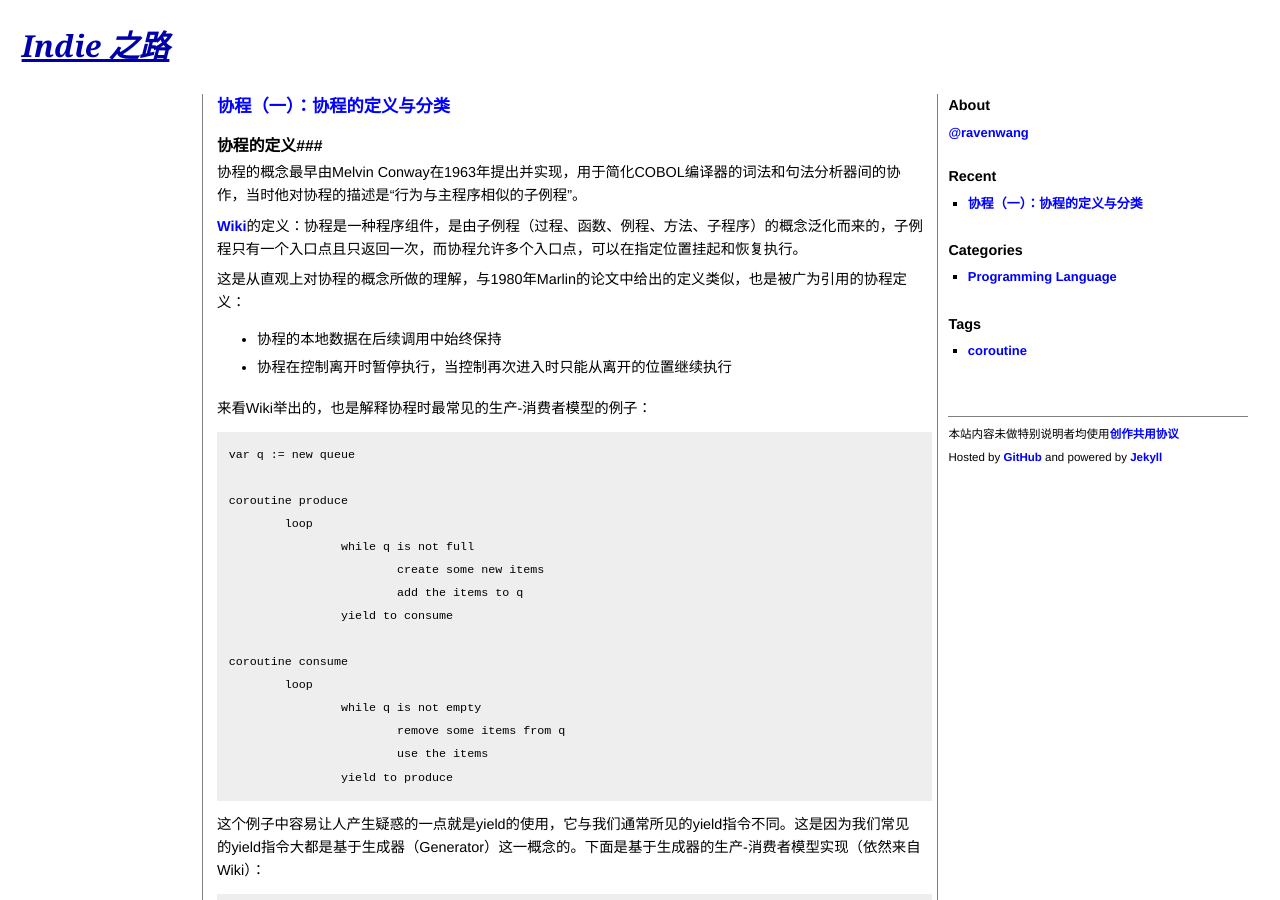
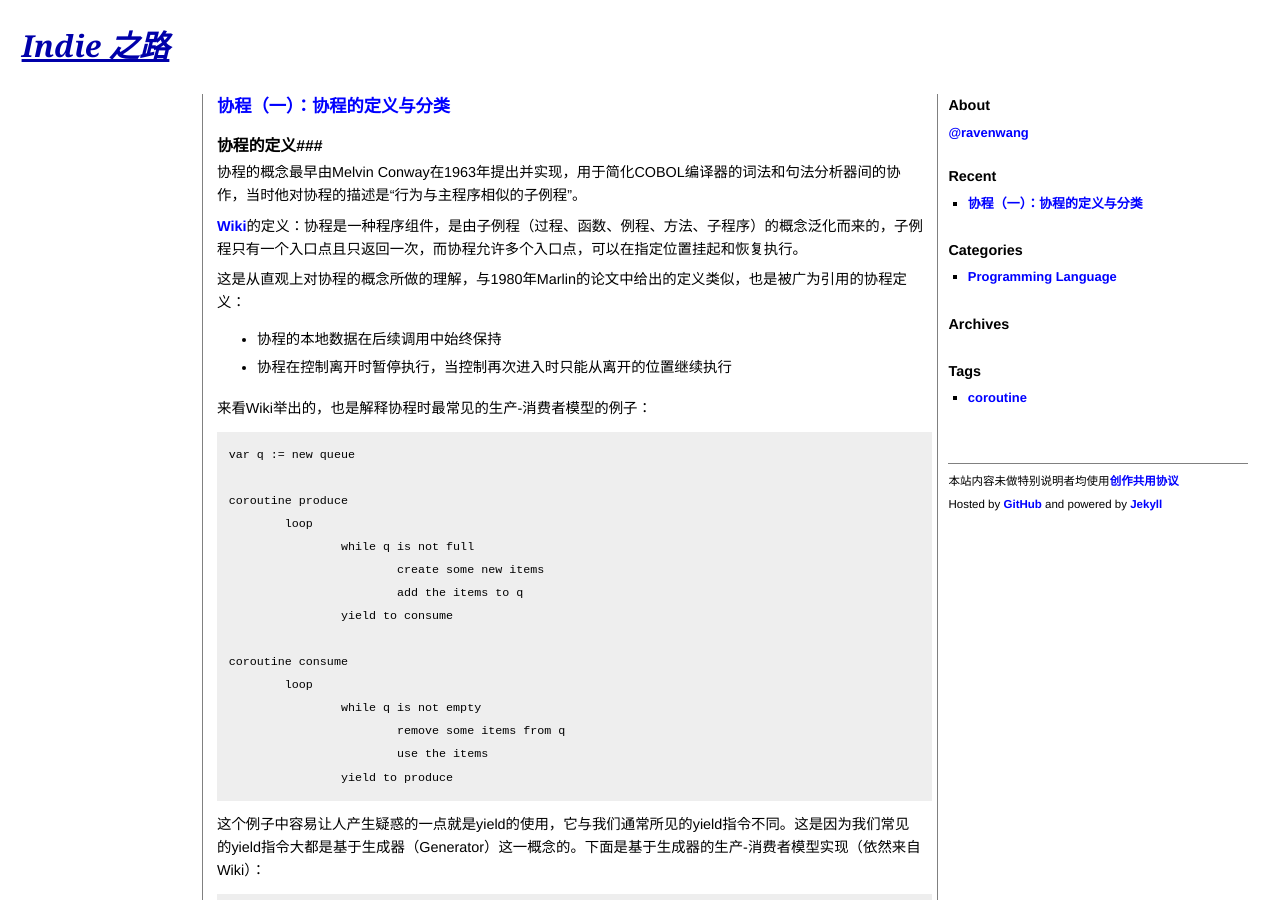
Before and after one commit to ravenwang/ravenwang.github.com, a Jekyll site: the page built from index.html, in a window 1280 px wide and 900 px high. Built offline with Jekyll 4.4.1, drawn with Linux system fonts in a browser that asks for light colours; Markdown is read by kramdown in place of the engine named in the settings.

Commit message:
add Archives block to default layout

```diff
--- a/_layouts/default.html
+++ b/_layouts/default.html
@@ -73,6 +73,16 @@
 					</div>
 
 					<div class="block">
+						<h2 class="title">Archives</h2>
+						<div class="content">
+							<div class="item-list">
+								<ul>
+								</ul>
+							</div>
+						</div>
+					</div>
+
+					<div class="block">
 						<h2 class="title">Tags</h2>
 						<div class="content">
 							<div class="item-list">
```
